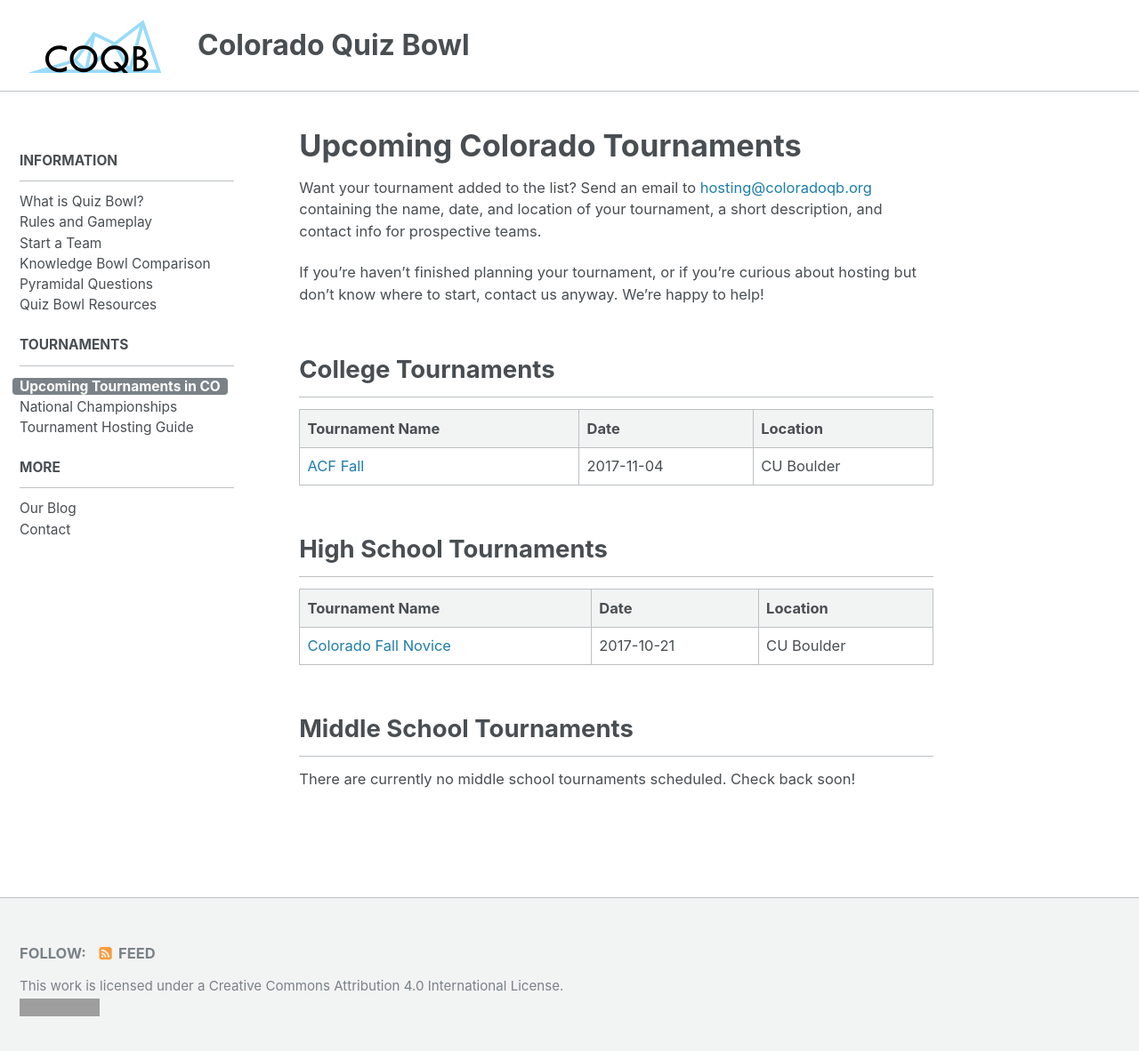
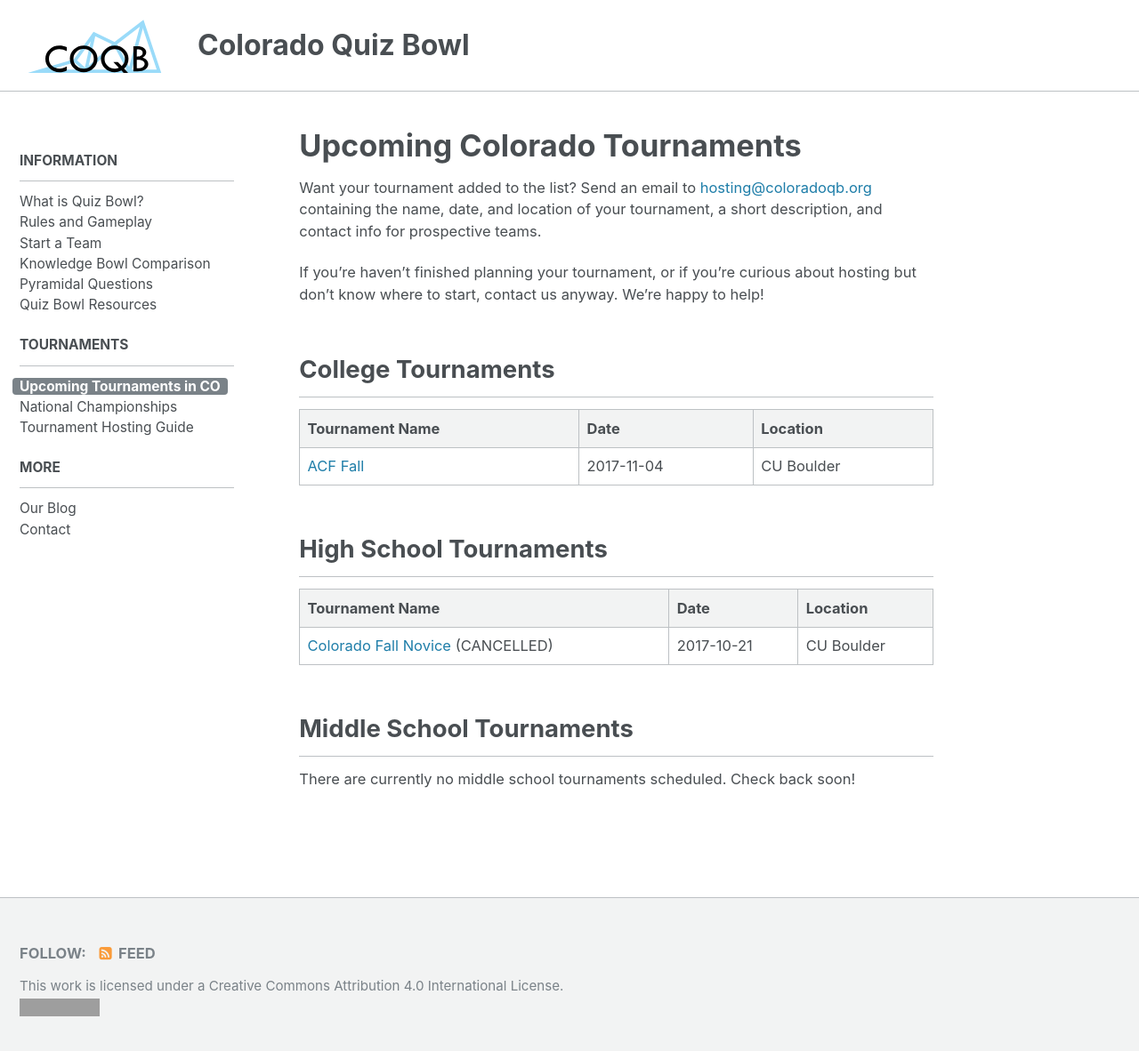
Before and after one commit to matt2718/colorado-qb, a Jekyll site: the page built from _pages/tournaments/upcoming.md, in a window 1280 px wide and 1187 px high. Shown: the top 1182 px of the window at 89% size. Built offline with Jekyll 4.4.1, drawn with Linux system fonts in a browser that asks for light colours; grey boxes are pictures that could not be loaded.

Commit message:
Added cancellation notice for CFNT

```diff
--- a/_pages/tournaments/upcoming.md
+++ b/_pages/tournaments/upcoming.md
@@ -21,7 +21,7 @@ hosting but don't know where to start, contact us anyway. We're happy to help!
 
 | Tournament Name   | Date       | Location         |
 | ----------------- | ---------- | ---------------- |
-| [Colorado Fall Novice](http://www.hsquizbowl.org/forums/viewtopic.php?f=1&t=20412) | 2017-10-21 | CU Boulder |
+| [Colorado Fall Novice](http://www.hsquizbowl.org/forums/viewtopic.php?f=1&t=20412) (CANCELLED)| 2017-10-21 | CU Boulder |
 
 ## Middle School Tournaments
 
```
